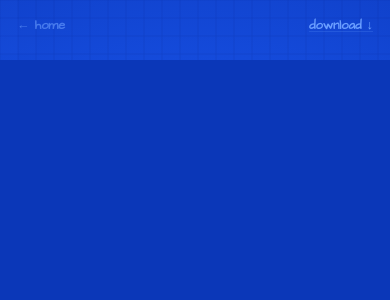
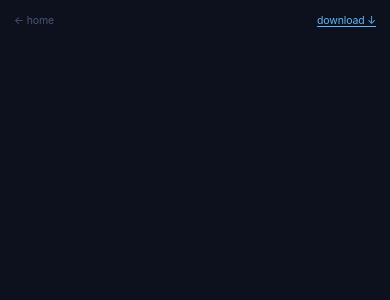
Before and after one commit to lijuuu/me, a React (Vite) app: page /cv in a window 390 px wide. Shown: the top 300 px of the page. Built offline with nearby package versions, Linux system fonts and the light colour scheme.

Commit message:
revamp: keep it simple

```diff
--- a/src/components/GenerativeBackground.tsx
+++ b/src/components/GenerativeBackground.tsx
@@ -2,8 +2,8 @@ import { useEffect, useRef } from 'react'
 
 const CELL = 18
 const RADIUS = 0.5
-const GRID_COLOR = 'rgba(6,26,110,0.20)'
-const FILL = '#2D6BFF'
+const GRID_COLOR = 'rgba(6,26,110,0.10)'
+const FILL = 'rgba(45,107,255,0.30)'
 const FPS = 24
 
 class Simplex {
@@ -96,9 +96,9 @@ export default function GenerativeBackground() {
       centerX = W / 2; centerY = H / 2; gradW = Math.max(W, H)
 
       const grad = ctx.createRadialGradient(centerX, centerY, 0, centerX, centerY, gradW * 0.7)
-      grad.addColorStop(0, '#225BFF')
-      grad.addColorStop(0.5, '#1750E5')
-      grad.addColorStop(1, '#0B37B8')
+      grad.addColorStop(0, '#244DCC')
+      grad.addColorStop(0.5, '#1A3BA6')
+      grad.addColorStop(1, '#0F287A')
       ctx.fillStyle = grad
       ctx.fillRect(0, 0, W, H)
 
@@ -106,10 +106,10 @@ export default function GenerativeBackground() {
         ctx.drawImage(gridCanvasRef.current, 0, 0)
       }
 
-      const timeSlow = t * 0.00018
+      const timeSlow = t * 0.00010
       const noiseScale = 0.004
-      const edge0 = -0.20
-      const edge1 = 0.60
+      const edge0 = 0.05
+      const edge1 = 0.75
 
       ctx.fillStyle = FILL
 
--- /dev/null
+++ b/src/components/SubtleBackground.tsx
@@ -0,0 +1,48 @@
+import { useEffect, useRef } from 'react'
+
+export default function SubtleBackground() {
+  const canvasRef = useRef<HTMLCanvasElement>(null)
+
+  useEffect(() => {
+    const canvas = canvasRef.current!
+    const ctx = canvas.getContext('2d')!
+    let W = 0, H = 0
+
+    const resize = () => {
+      W = canvas.width = window.innerWidth
+      H = canvas.height = window.innerHeight
+    }
+    resize()
+    window.addEventListener('resize', resize)
+
+    const draw = (t: number) => {
+      // deep navy base
+      ctx.fillStyle = '#0a0a10'
+      ctx.fillRect(0, 0, W, H)
+
+      // subtle drifting blue glow
+      const cx = W/2 + Math.sin(t * 0.0002) * W * 0.12
+      const cy = H * 0.4 + Math.cos(t * 0.0003) * H * 0.08
+      const grad = ctx.createRadialGradient(cx, cy, 0, cx, cy, Math.max(W, H) * 0.6)
+      grad.addColorStop(0, 'rgba(30,50,100,0.35)')
+      grad.addColorStop(0.4, 'rgba(20,35,70,0.15)')
+      grad.addColorStop(1, '#0a0a10')
+      ctx.fillStyle = grad
+      ctx.fillRect(0, 0, W, H)
+    }
+
+    let raf = 0
+    const loop = (now: number) => {
+      draw(now)
+      raf = requestAnimationFrame(loop)
+    }
+    raf = requestAnimationFrame(loop)
+
+    return () => {
+      window.removeEventListener('resize', resize)
+      cancelAnimationFrame(raf)
+    }
+  }, [])
+
+  return <canvas ref={canvasRef} className="fixed inset-0" style={{ zIndex: 0, pointerEvents: 'none' }} />
+}
--- a/src/components/Toc.tsx
+++ b/src/components/Toc.tsx
@@ -65,7 +65,7 @@ export default function Toc({ content }: { content: string }) {
 
   return (
     <nav className="hidden xl:block fixed right-8 top-24 w-48 text-[12px] leading-relaxed lowercase font-mono">
-      <p className="text-white/35 mb-3">on this page</p>
+      <p className="text-[#4a5578] mb-3">on this page</p>
       <ul className="flex flex-col gap-1.5">
         {items.map((h) => (
           <li key={h.id} style={{ paddingLeft: h.level === 3 ? "12px" : "0" }}>
@@ -74,8 +74,8 @@ export default function Toc({ content }: { content: string }) {
                 onClick={(e) => { e.preventDefault(); scrollTo(h.id); }}
                 className={`no-underline hover:underline block truncate ${
                   active === h.id
-                    ? "text-[#6B9FFF]"
-                    : "text-white/35"
+                    ? "text-[#64b5f6]"
+                    : "text-[#4a5578]"
                 }`}
             >
               {h.text}
--- a/src/data/site.ts
+++ b/src/data/site.ts
@@ -2,7 +2,7 @@ export const SITE = {
   name: "liju thomas",
   title: "site reliability engineer",
   location: "kalladikode, kerala, india",
-  bio: "i build reliable systems, ship fast, and keep things simple.",
+  bio: "site reliability engineer at aion. i build infra, ship fast, and keep things simple. open for side hustles — not in aion's space.",
   links: {
     work: { href: "https://aion.xyz", text: "aion.xyz" },
     internship: { href: "https://brototype.com", text: "brototype" },
--- a/src/main.tsx
+++ b/src/main.tsx
@@ -2,7 +2,6 @@ import React from "react";
 import ReactDOM from "react-dom/client";
 import { BrowserRouter, Routes, Route } from "react-router-dom";
 import { Analytics } from "@vercel/analytics/react";
-import GenerativeBackground from "./components/GenerativeBackground";
 import Home from "./pages/Home";
 import ProjectPage from "./pages/ProjectPage";
 import CvPage from "./pages/CvPage";
@@ -16,7 +15,6 @@ function App() {
   return (
     <BrowserRouter>
       <Analytics />
-      <GenerativeBackground />
       <Chrome />
       <Routes>
         <Route path="/" element={<Home />} />
--- a/src/pages/CvPage.tsx
+++ b/src/pages/CvPage.tsx
@@ -4,8 +4,8 @@ export default function CvPage() {
   return (
     <>
       <div className="fixed top-4 left-4 right-4 z-50 flex items-center justify-between lowercase">
-        <Link to="/" className="text-xs text-[#6B9FFF]/60 hover:text-[#6B9FFF] lowercase no-underline">&larr; home</Link>
-        <a href="/cv.pdf" download className="text-xs text-[#6B9FFF] underline underline-offset-2">download &darr;</a>
+        <Link to="/" className="text-xs text-[#4a5578] hover:text-[#64b5f6] lowercase">&larr; home</Link>
+        <a href="/cv.pdf" download className="text-xs text-[#64b5f6] underline underline-offset-2">download &darr;</a>
       </div>
       <iframe
         src="/cv.pdf"
--- a/src/styles/globals.css
+++ b/src/styles/globals.css
@@ -1,92 +1,53 @@
-@import url("https://fonts.googleapis.com/css2?family=Architects+Daughter&display=swap");
-
 @tailwind base;
 @tailwind components;
 @tailwind utilities;
 
 :root {
-  --bg: #0B37B8;
-  --fg: #ffffff;
-  --fg-muted: rgba(255,255,255,0.60);
-  --fg-faint: rgba(255,255,255,0.35);
-  --accent: #6B9FFF;
-  --accent-muted: rgba(107,159,255,0.20);
-  --highlight: #FF5757;
-  --border: rgba(255,255,255,0.08);
-  --code-bg: rgba(107,159,255,0.10);
-  --blockquote: rgba(255,255,255,0.45);
-  --paw: rgba(107,159,255,0.06);
+  --bg: #0a0a10;
+  --fg: #e4e8f0;
+  --fg-muted: #8892b0;
+  --fg-faint: #4a5578;
+  --accent: #64b5f6;
+  --accent-muted: rgba(100,181,246,0.12);
+  --border: rgba(100,181,246,0.08);
 }
 
 html,
 body {
-  font-family: "Architects Daughter", cursive;
-  background-color: var(--bg);
+  font-family: -apple-system, BlinkMacSystemFont, "Segoe UI", Roboto, "Helvetica Neue", Arial, sans-serif;
+  background-color: #0d111d;
   color: var(--fg);
   min-height: 100vh;
-  font-size: 17px;
-  font-weight: 600;
-  line-height: 1.45;
+  font-size: 14px;
+  font-weight: 400;
+  line-height: 1.55;
   -webkit-font-smoothing: antialiased;
+  -moz-osx-font-smoothing: grayscale;
+  letter-spacing: -0.01em;
 }
 
-#root {
-  min-height: 100vh;
-}
+#root { min-height: 100vh; }
 
 h1, h2, h3, h4 {
   color: var(--fg);
-  font-weight: 700;
-  -webkit-text-stroke: 0.5px;
+  font-weight: 600;
+  letter-spacing: -0.02em;
 }
 
-a {
-  color: var(--accent);
-  text-decoration: underline;
-  text-decoration-color: var(--accent-muted);
-  text-underline-offset: 3px;
+a { color: var(--accent); text-decoration: none; }
+a:hover { text-decoration: underline; }
+
+hr { border: none; border-top: 1px solid var(--border); margin: 1rem 0; }
+
+blockquote {
+  border-left: 2px solid var(--accent-muted);
+  padding-left: 1rem;
+  color: var(--fg-muted);
 }
 
-a:hover {
-  text-decoration-color: var(--accent);
-}
+::-webkit-scrollbar { width: 4px; height: 4px; }
+::-webkit-scrollbar-track { background: transparent; }
+::-webkit-scrollbar-thumb { background: var(--fg-faint); border-radius: 2px; }
 
-hr {
-  border: none;
-  border-top: 1px solid var(--border);
-  margin: 1rem 0;
-}
-
-blockquote {
-  border-left: 2px solid var(--border);
-  padding-left: 1rem;
-  color: var(--blockquote);
-}
-
-::-webkit-scrollbar {
-  width: 4px;
-  height: 4px;
-}
-
-::-webkit-scrollbar-track {
-  background: transparent;
-}
-
-::-webkit-scrollbar-thumb {
-  background: #6B9FFF;
-  border-radius: 2px;
-}
-
-html {
-  scrollbar-color: #6B9FFF transparent;
-  scrollbar-width: thin;
-}
-
-::selection {
-  background: rgba(107,159,255,0.30);
-  color: #fff;
-}
-
-@media (max-width: 639px) {
-  .neko { width: 32px !important; height: 32px !important; }
-}
+html { scrollbar-color: var(--fg-faint) transparent; scrollbar-width: thin; }
+::selection { background: var(--accent-muted); color: var(--fg); }
--- a/tailwind.config.cjs
+++ b/tailwind.config.cjs
@@ -9,7 +9,7 @@ module.exports = {
   theme: {
     extend: {
       fontFamily: {
-        mono: ['"Caveat"', "cursive"],
+        mono: ['"SF Mono"', "SFMono-Regular", "ui-monospace", "monospace"],
       },
       colors: {
         accent: {
```
Also changed, not shown: _projects/how-firecracker-works.md (added, +26 -0 lines), src/pages/Home.tsx (+39 -22 lines), src/pages/ProjectPage.tsx (+18 -20 lines), 1 other file (tests, documents, lock files or other folders).
